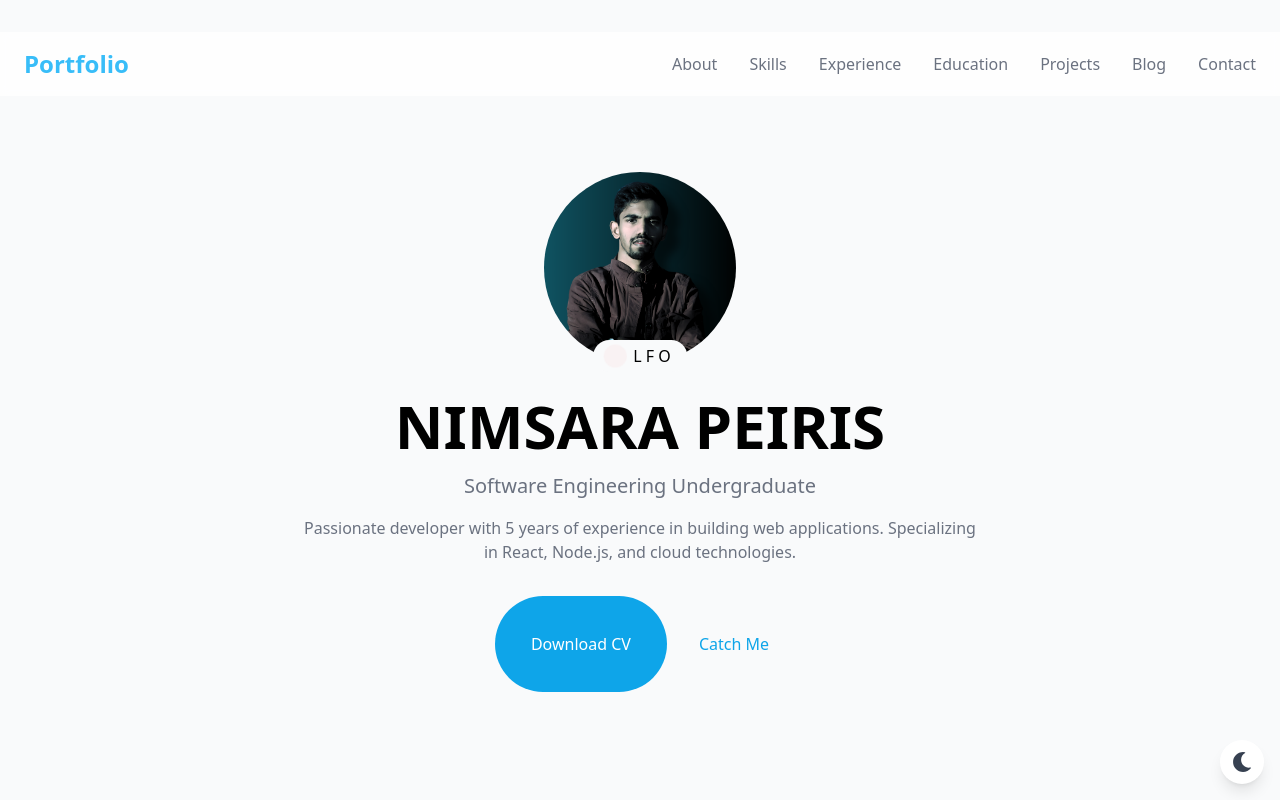
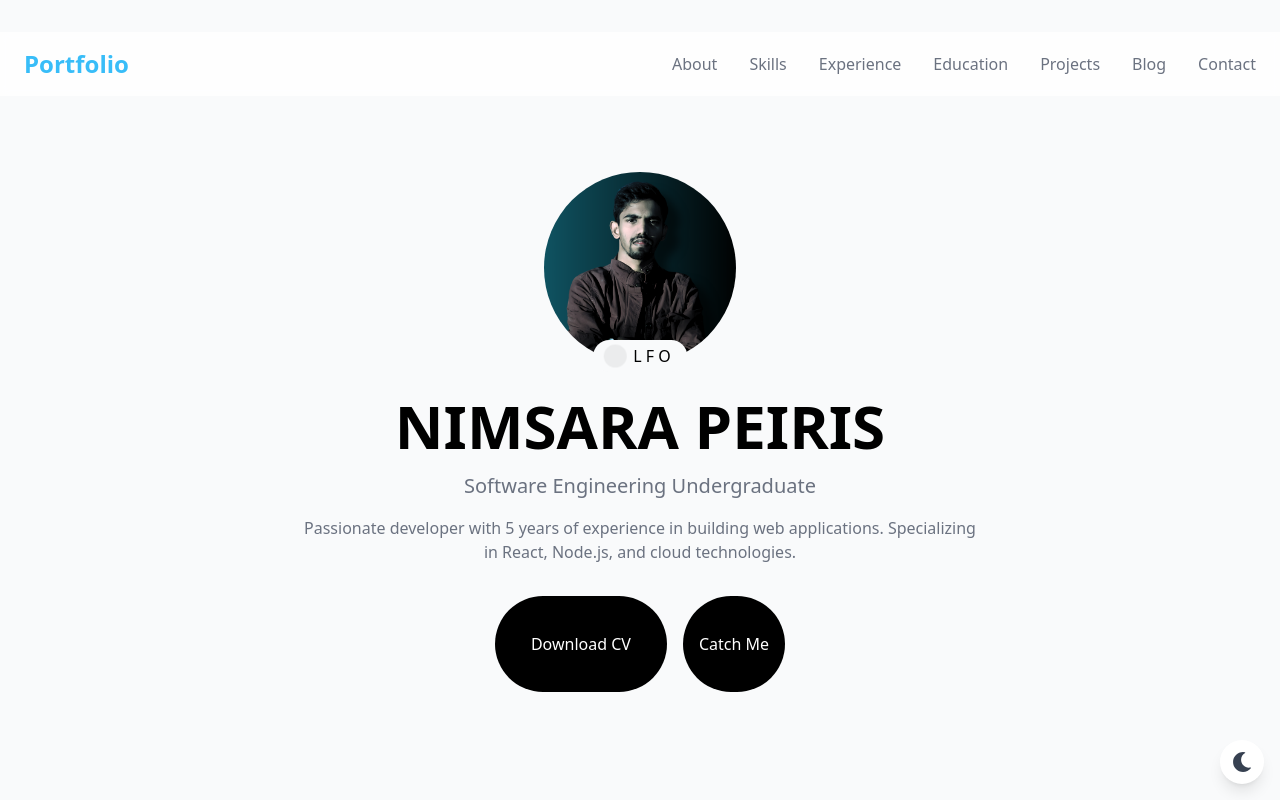
Before and after one commit to NimsaraPeiris/portfolio, a React (Vite) app: page / in a window 1280 px wide. Built offline with nearby package versions, Linux system fonts and the light colour scheme.

Commit message:
hero changes

```diff
--- a/src/components/Hero.jsx
+++ b/src/components/Hero.jsx
@@ -24,7 +24,7 @@ export default function Hero() {
             <div className="absolute -bottom-2 left-1/2 transform -translate-x-1/2 flex items-center">
               <span className="text-black dark:text-white px-4 py-1 rounded-full relative flex items-center justify-center gap-3 bg-gray-50 dark:bg-black transition-colors duration-200">
                 <span className="relative flex h-3 w-3">
-                  <span className="animate-ping absolute inline-flex h-full w-full rounded-full bg-red-400 dark:bg-red-500 opacity-75"></span>
+                  <span className="animate-ping absolute inline-flex h-full w-full rounded-full bg-black dark:bg-white opacity-75"></span>
 
                 </span>
                 L F O
@@ -45,7 +45,7 @@ export default function Hero() {
           <div className="flex justify-center gap-4">
             <div className="relative">
               <button
-                className="bg-primary-500 text-white px-9 py-9 rounded-full hover:bg-gray-900 transition-colors transition ease-in-out delay-300 dark:bg-white flex items-center justify-center dark:hover:text-black"
+                className="bg-black text-white px-9 py-9 rounded-full hover:bg-gray-900 transition-colors transition ease-in-out delay-300 dark:bg-white flex items-center justify-center dark:text-black"
                 onClick={() => setShowPopper(true)}
                 onMouseEnter={() => setShowPopper(true)}
                 onMouseLeave={() => setShowPopper(false)}
@@ -55,7 +55,7 @@ export default function Hero() {
               <CVPopper show={showPopper} />
             </div>
             <a href="/contact">
-              <button className="text-primary-500 px-4 py-9 rounded-full  hover:text-white transition-colors delay-300 flex items-center justify-center dark:bg-white dark:text-white dark:hover:text-black">
+              <button className="text-white bg-black px-4 py-9 rounded-full dark:text-black transition-colors delay-300 flex items-center justify-center dark:bg-white dark:text-white">
                 Catch Me
               </button>
             </a>
```
